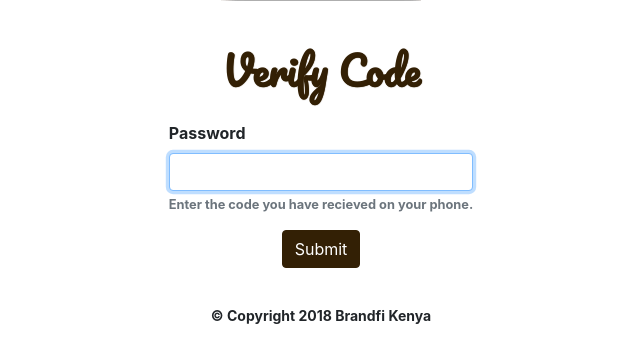
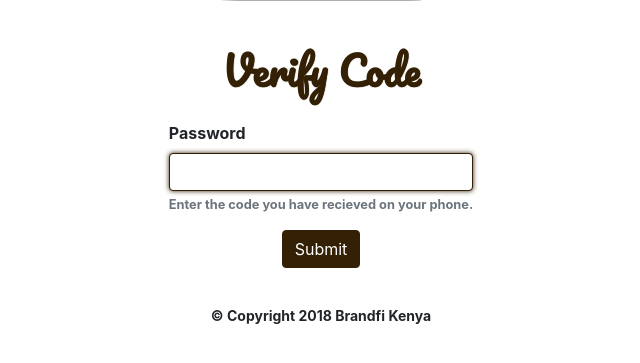
Before and after one commit to younganakin/kahawa-splash, a Django app: page /radiusadmin/verify in a window 1280 px wide, with the restyled element focused. Shown: the part 189-552 px from the top of the page, without its empty margins (319-959 px from the left). Run offline with Django 3.2, Linux system fonts and the light colour scheme; some libraries are stand-ins or nearby versions.

Commit message:
Made changes to verify.css file.

```diff
--- a/static/radiusadmin/css/verify.css
+++ b/static/radiusadmin/css/verify.css
@@ -3,3 +3,8 @@ h3 {
     color: #332005;
     text-shadow: 1px 1px 1px rgb(51, 32, 5), 1px 1px 0px rgb(51, 32, 5);
 }
+
+.form-control:focus {
+    border-color: #332005;
+    box-shadow: 0 0 5px rgba(51, 32, 5);
+}
```
